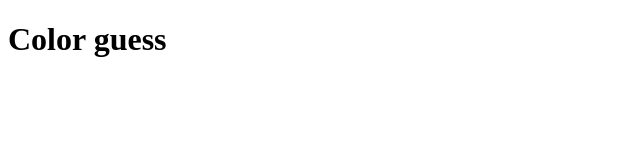
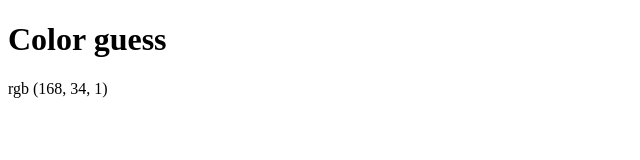
Before and after one commit to gkfreitas/color-guess, a website: page index.html in a window 1280 px wide. Shown: the whole page, without its empty margins (0-640 px from the left). Drawn offline with Linux system fonts and the light colour scheme.

Commit message:
REQ 2 - Finalizado, texto adicionado

```diff
--- a/index.html
+++ b/index.html
@@ -9,6 +9,7 @@
 </head>
 <body>
   <h1 id="title">Color guess</h1>
+  <p id="rgb-color">rgb (168, 34, 1)</p>
 <script src="script.js"></script>
 </body>
 </html>
```
